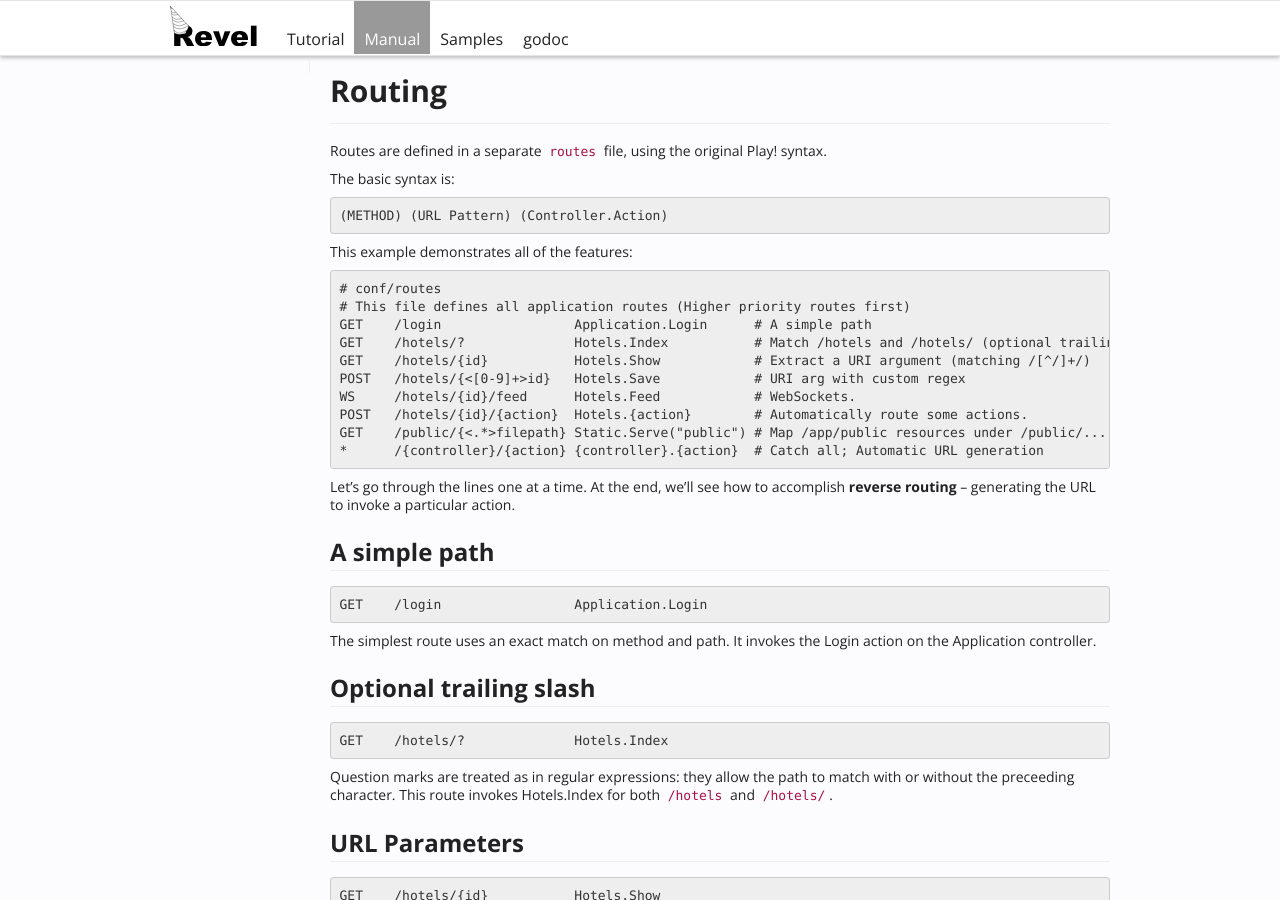
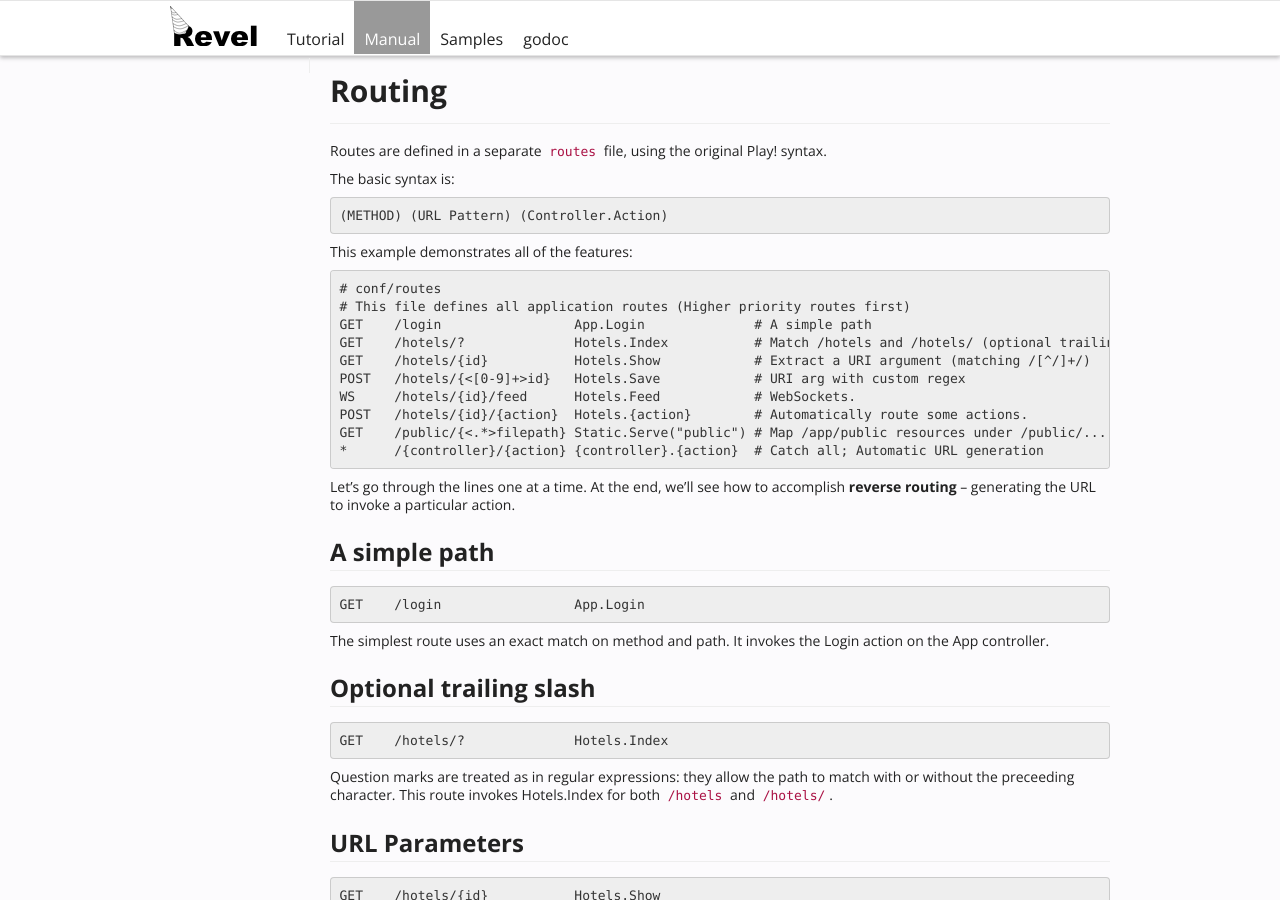
Before and after one commit to revel/revel, a Jekyll site: the page built from manual/routing.md, in a window 1280 px wide and 900 px high. Built offline with Jekyll 4.4.1, drawn with Linux system fonts in a browser that asks for light colours; some of the changed text lies outside the part shown.

Commit message:
Change Application to App in routing.md

```diff
--- a/manual/routing.md
+++ b/manual/routing.md
@@ -13,7 +13,7 @@ This example demonstrates all of the features:
 
 	# conf/routes
 	# This file defines all application routes (Higher priority routes first)
-	GET    /login                 Application.Login      # A simple path
+	GET    /login                 App.Login              # A simple path
 	GET    /hotels/?              Hotels.Index           # Match /hotels and /hotels/ (optional trailing slash)
 	GET    /hotels/{id}           Hotels.Show            # Extract a URI argument (matching /[^/]+/)
 	POST   /hotels/{<[0-9]+>id}   Hotels.Save            # URI arg with custom regex
@@ -27,10 +27,10 @@ accomplish **reverse routing** -- generating the URL to invoke a particular acti
 
 ## A simple path
 
-	GET    /login                 Application.Login
+	GET    /login                 App.Login
 
 The simplest route uses an exact match on method and path.  It invokes the Login
-action on the Application controller.
+action on the App controller.
 
 ## Optional trailing slash
 
@@ -143,13 +143,13 @@ The first example route line would effect the following routes:
 Similarly, the second example may be used to access any action in the
 application:
 
-	/application/login => Application.Login
+	/app/login         => App.Login
 	/users/list        => Users.List
 
 Since matching to controllers and actions is case insensitive, the following
 routes would also work:
 
-	/APPLICATION/LOGIN => Application.Login
+	/APP/LOGIN         => App.Login
 	/Users/List        => Users.List
 
 Using auto-routing as a catch-all (e.g. last route in the file) is useful for
```
